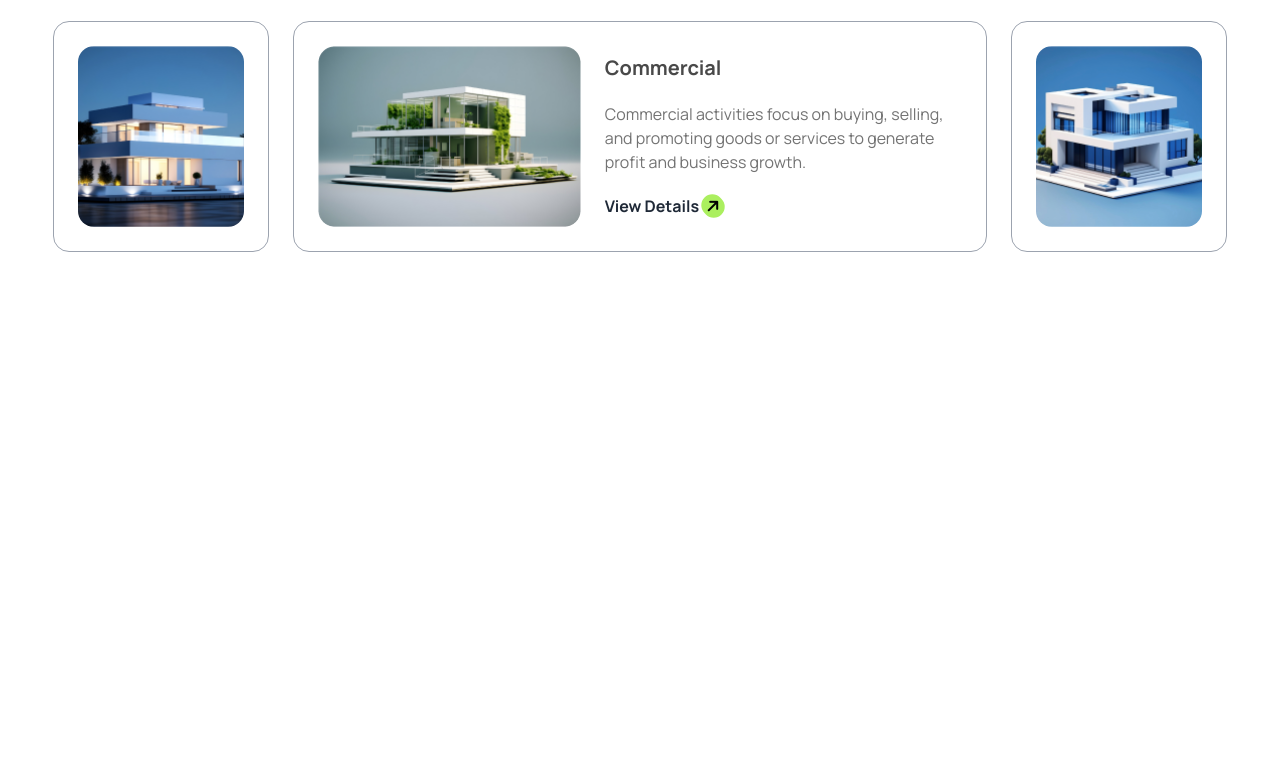
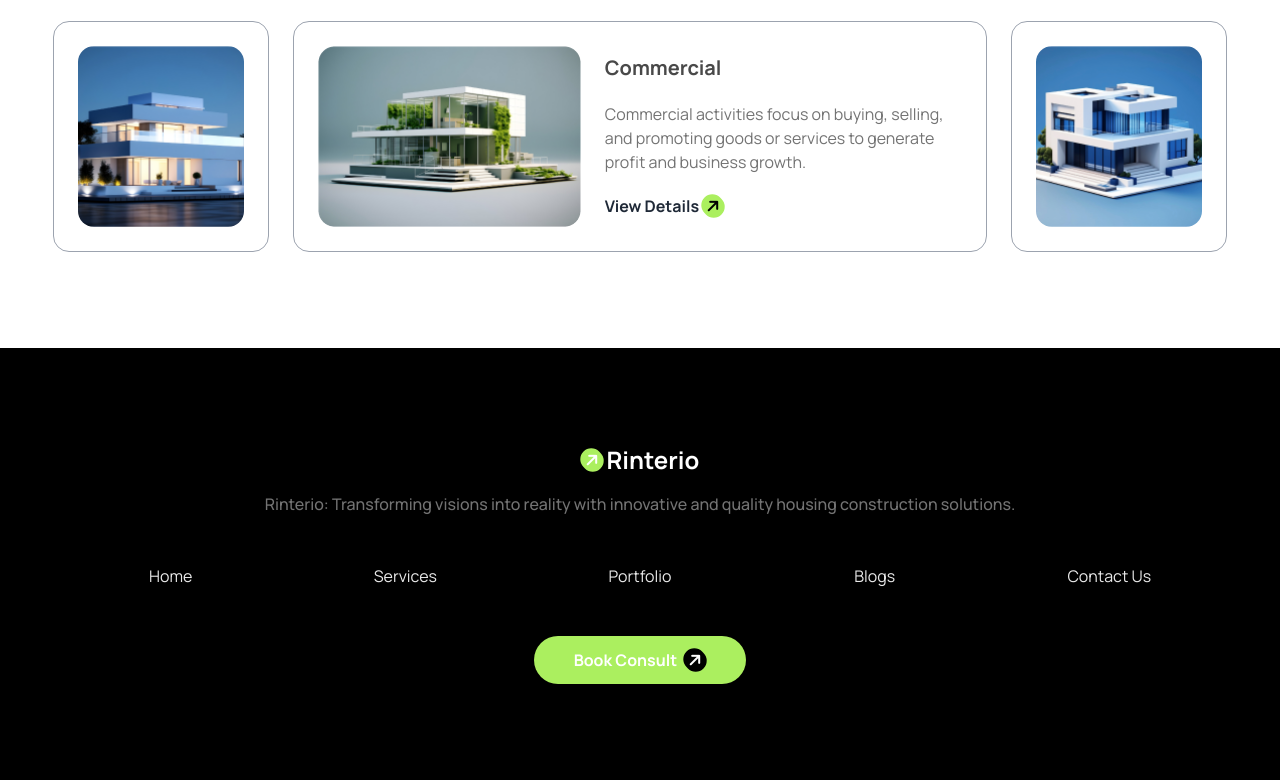
Before and after one commit to Bikram1Biswas2/B10-A3-House-Maker-Consultant, a plain HTML site: page index.html in a window 1280 px wide. Shown: the part 2792-3572 px from the top of the page. Before the commit the page ends 3140 px from the top, so only its background shows below. Drawn offline with nearby package versions, Linux system fonts and the light colour scheme.

Commit message:
Footer Section done

```diff
--- a/index.html
+++ b/index.html
@@ -358,6 +358,36 @@
        </section>
       <!-- Our Latest Portfolio section ends -->
     </main>
-    <footer></footer>
+    <footer>
+      <section class="bg-black">
+           <div class="w-11/12 mx-auto text-white pt-24 pb-24">
+            <div class="flex items-center justify-center">
+                <i
+                  class="fa-solid fa-arrow-right -rotate-45 bg-[#ABEF5F] rounded-full p-1"
+                ></i>
+                <a class="text-2xl font-bold ml-1">Rinterio</a>
+              </div>
+              <p class="text-center text-[#737373] mt-4 font-medium">Rinterio: Transforming visions into reality with innovative and quality housing construction solutions.</p>
+
+              <div class="mt-12">
+                <ul class="grid grid-cols-1 md:grid-cols-5 text-center space-y-6 md:space-y-0">
+                    <li class="text-[#E9E9E9]">Home</li>
+                    <li class="text-[#E9E9E9]">Services</li>
+                    <li class="text-[#E9E9E9]">Portfolio</li>
+                    <li class="text-[#E9E9E9]">Blogs</li>
+                    <li class="text-[#E9E9E9]">Contact Us</li>
+                </ul>
+              </div>
+              <div class="text-center">
+                <button class="bg-[#ABEF5F] px-10 py-3 rounded-3xl mt-12 ">
+                    <a class="font-bold mr-1">Book Consult</a>
+                    <i
+                      class="fa-solid fa-arrow-right -rotate-45 rounded-full p-1 bg-black text-white"
+                    ></i>
+                  </button>
+              </div>
+           </div>
+      </section>
+    </footer>
   </body>
 </html>
```
